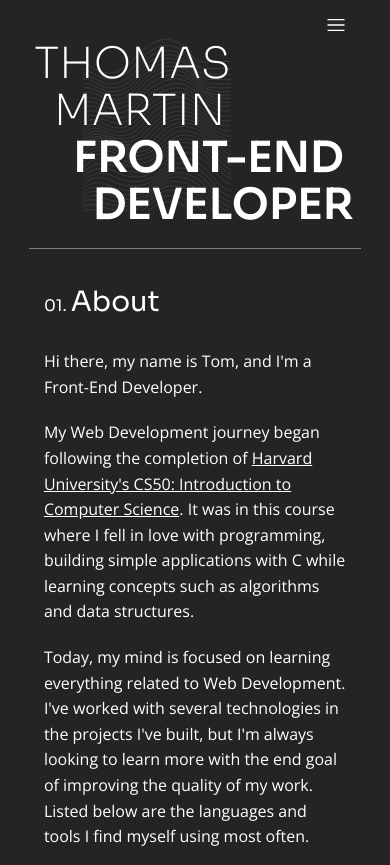
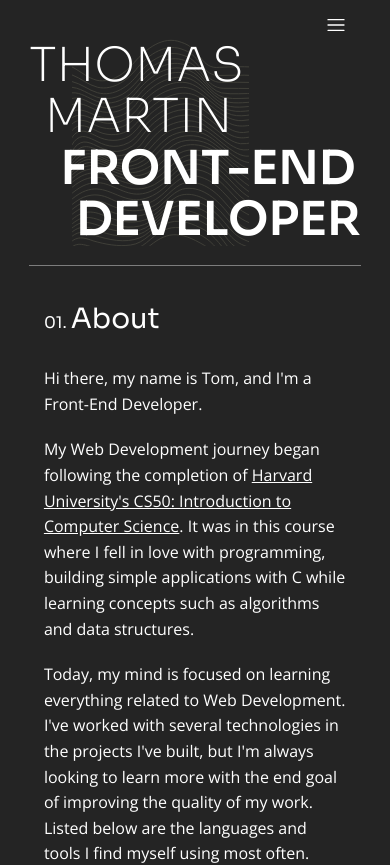
Before and after one commit to thomasmartindev/personal-portfolio, a React (Vite) app: page / in a window 390 px wide. Shown: the top 865 px of the page. Built offline with nearby package versions, Linux system fonts and the light colour scheme.

Commit message:
Change media queries

```diff
--- a/src/components/Hero.jsx
+++ b/src/components/Hero.jsx
@@ -47,13 +47,17 @@ const Container = styled.section`
   }
 
   @media (max-width: 800px) {
-    font-size: 10vw;
     padding-top: 0;
   }
 
   @media (max-width: 500px) {
     font-size: 11vw;
     max-width: 92.5vw;
+  }
+
+  @media (max-width: 400px) {
+    font-size: 12vw;
+    max-width: 95vw;
   }
 `
 
@@ -104,6 +108,10 @@ const Heading = styled.div`
     @media (max-width: 1600px) {
       margin-left: 5vw;
     }
+
+    @media (max-width: 400px) {
+      margin-left: 4vw;
+    }
   }
 
   & h1:nth-child(3) {
@@ -113,6 +121,10 @@ const Heading = styled.div`
     @media (max-width: 1600px) {
       margin-left: 10vw;
     }
+
+    @media (max-width: 400px) {
+      margin-left: 8vw;
+    }
   }
 
   & h1:nth-child(4) {
@@ -121,6 +133,10 @@ const Heading = styled.div`
 
     @media (max-width: 1600px) {
       margin-left: 15vw;
+    }
+
+    @media (max-width: 400px) {
+      margin-left: 12vw;
     }
   }
 `
@@ -140,4 +156,13 @@ const Image = styled.img`
   @media (max-width: 1200px) {
     height: 45vw;
   }
+
+  @media (max-width: 500px) {
+    height: 50vw;
+  }
+
+  @media (max-width: 400px) {
+    height: 54vw;
+    margin-left: 11vw;
+  }
 `
```
